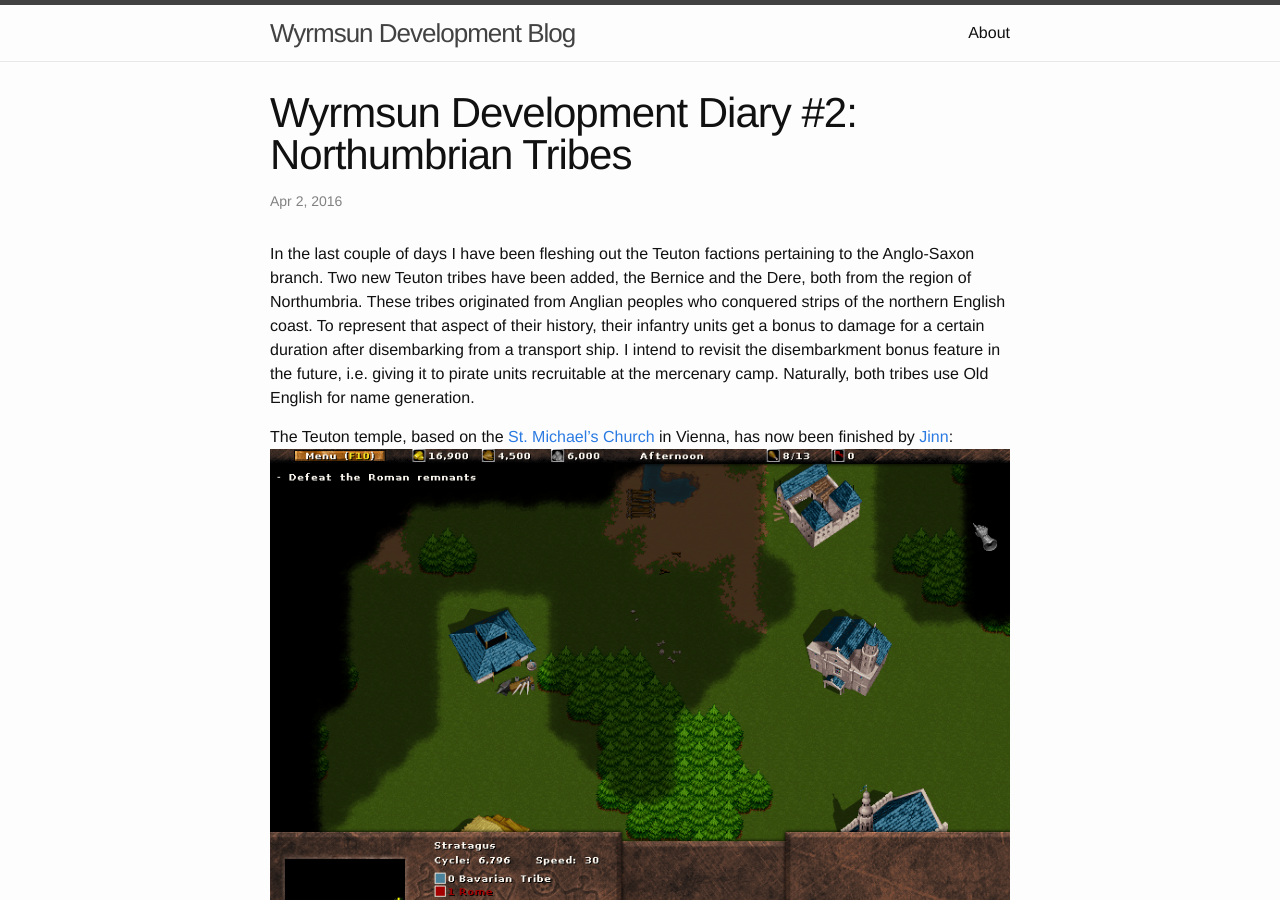
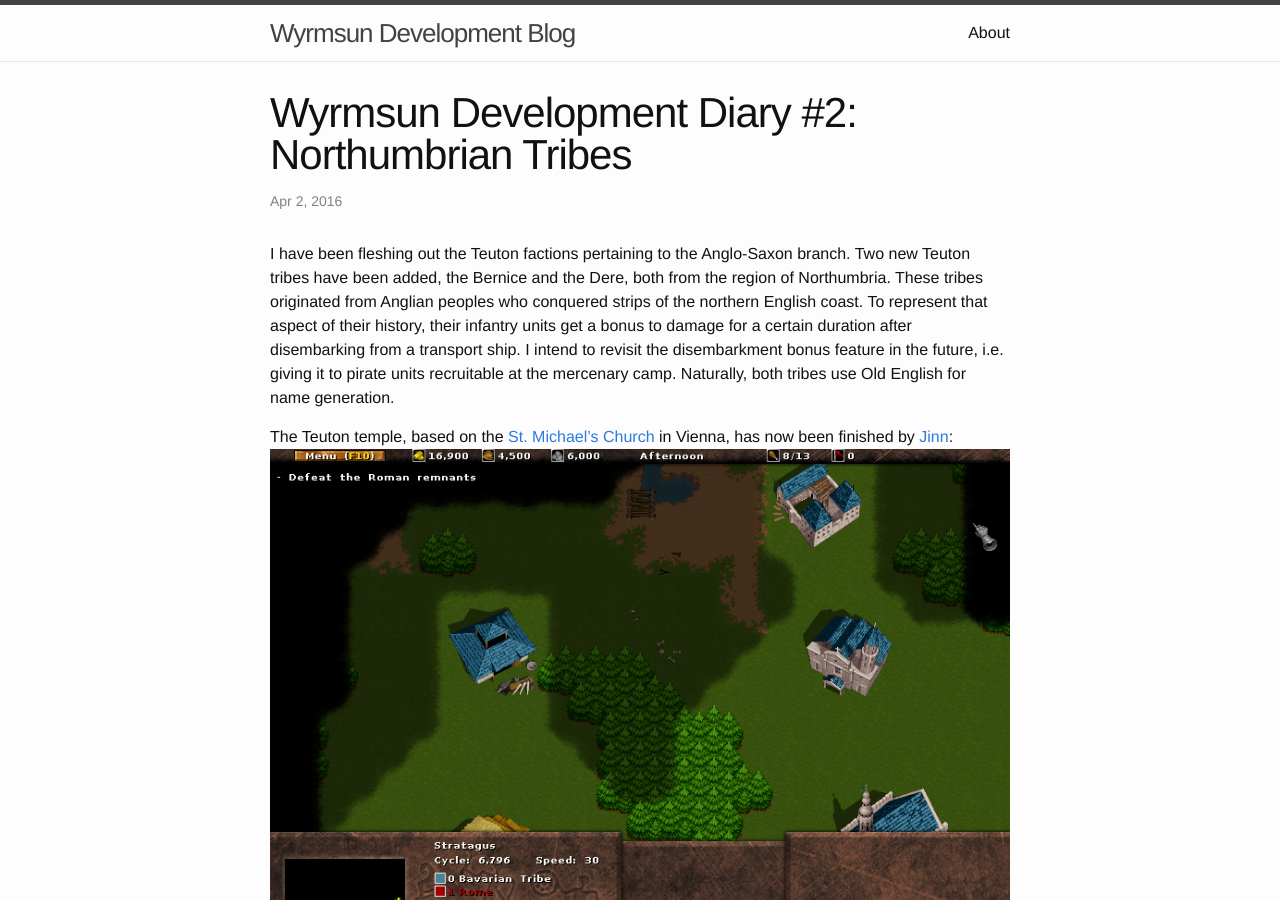
Before and after one commit to Andrettin/Andrettin.github.io, a Jekyll site: the page built from _posts/2016-04-02-disembarkment-bonus.markdown, in a window 1280 px wide and 900 px high. Built offline with Jekyll 4.4.1, drawn with Linux system fonts in a browser that asks for light colours; comment, search, counter and statistics services are not loaded.

Commit message:
Update to post

```diff
--- a/_posts/2016-04-02-disembarkment-bonus.markdown
+++ b/_posts/2016-04-02-disembarkment-bonus.markdown
@@ -6,7 +6,7 @@ categories:  blog
 comments: true
 tags: [teuton, temple, church, vienna, forest, rocks, transport, disembarkment, disembarkment bonus, english, england, bernice, dere, northumbria, anglian, anglo-saxon, old english]
 ---
-In the last couple of days I have been fleshing out the Teuton factions pertaining to the Anglo-Saxon branch. Two new Teuton tribes have been added, the Bernice and the Dere, both from the region of Northumbria. These tribes originated from Anglian peoples who conquered strips of the northern English coast. To represent that aspect of their history, their infantry units get a bonus to damage for a certain duration after disembarking from a transport ship. I intend to revisit the disembarkment bonus feature in the future, i.e. giving it to pirate units recruitable at the mercenary camp. Naturally, both tribes use Old English for name generation.
+I have been fleshing out the Teuton factions pertaining to the Anglo-Saxon branch. Two new Teuton tribes have been added, the Bernice and the Dere, both from the region of Northumbria. These tribes originated from Anglian peoples who conquered strips of the northern English coast. To represent that aspect of their history, their infantry units get a bonus to damage for a certain duration after disembarking from a transport ship. I intend to revisit the disembarkment bonus feature in the future, i.e. giving it to pirate units recruitable at the mercenary camp. Naturally, both tribes use Old English for name generation.
 
 The Teuton temple, based on the [St. Michael's Church](http://www.michaelerkirche.at/content/en/tours/0) in Vienna, has now been finished by [Jinn](http://jinndevil.tumblr.com/):
 ![Teuton Temple]({{ site.url }}/screenshots/screen_teuton_temple.png)
```
